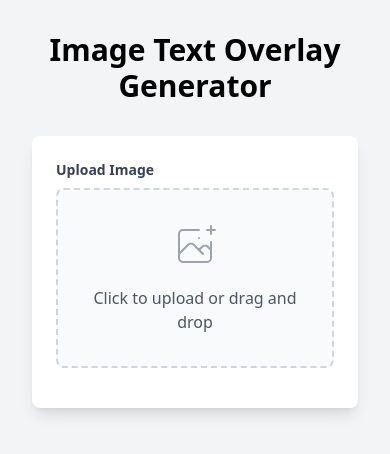
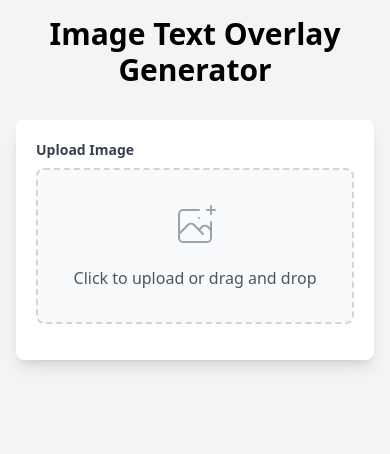
Before and after one commit to adriangohjw/image-overlay-generator, a React (Vite) app: page / in a window 390 px wide. Shown: the top 454 px of the page. Built offline with nearby package versions, Linux system fonts and the light colour scheme.

Commit message:
Refine responsive design for App and FontSelector components

```diff
--- a/src/App.tsx
+++ b/src/App.tsx
@@ -57,11 +57,11 @@ function App() {
   }
 
   return (
-    <div className="min-h-screen bg-gray-100 p-8">
+    <div className="min-h-screen bg-gray-100 p-4 md:p-8">
       <div className="max-w-6xl mx-auto">
         <h1 className="text-3xl font-bold text-center mb-8">Image Text Overlay Generator</h1>
 
-        <div className="bg-white rounded-lg shadow-lg p-6 mb-6">
+        <div className="bg-white rounded-lg shadow-lg p-5 md:p-6 mb-6">
           <ImageUpload onImageUpload={setSelectedImage} />
 
           {selectedImage && (
--- a/src/components/FontSelector.tsx
+++ b/src/components/FontSelector.tsx
@@ -47,14 +47,14 @@ export function FontSelector({ selectedFont, onFontChange }: FontSelectorProps)
           <button
             key={font.name}
             onClick={() => onFontChange(font.name)}
-            className={`p-3 rounded-lg border transition-all ${
+            className={`flex flex-col items-center justify-center gap-1 p-3 rounded-lg border transition-all ${
               selectedFont === font.name
                 ? 'border-blue-500 bg-blue-50'
                 : 'border-gray-200 hover:border-gray-300'
             }`}
           >
             <div
-              className="text-lg mb-1"
+              className="text-md md:text-lg"
               style={{ fontFamily: font.name }}
             >
               {font.displayName}
```
